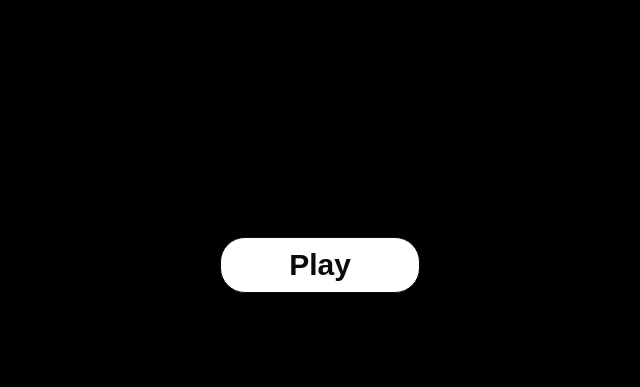
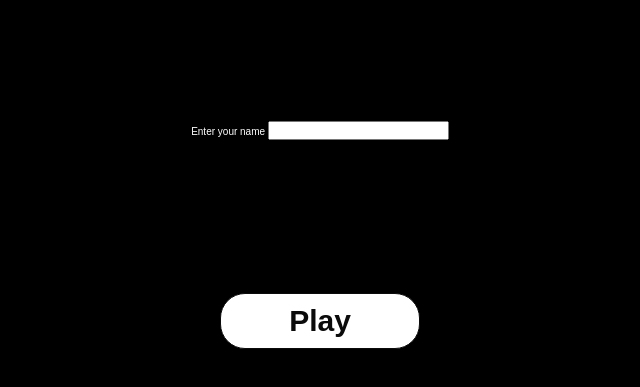
Before and after one commit to Shaf8808/javascript-quiz, a plain HTML site: page index.html in a window 1280 px wide. Shown: the part 299-686 px from the top of the page, without its empty margins (320-960 px from the left). Drawn offline with Linux system fonts and the light colour scheme.

Commit message:
Add user form element to html

```diff
--- a/index.html
+++ b/index.html
@@ -13,6 +13,18 @@
     <!-- The title of my quiz app -->
     <div class="container">
         <h1 id="heading">Quizmaster</h1>
+
+    <!-- User form section  -->
+
+    <section id="user" class="center-all">
+        <form class="center-all" id="user-form" autocomplete="off">
+            <label for="user-name">Enter your name</label>
+            <input type="text" name="user-name" id="user-name" aria-label="Enter your name (required)" required>
+        </form>
+    </section>
+
+
+
     <!-- All of my answer buttons along with their appropriately styled and scripted container -->
         <div id="question-container" class="hide">
             <div id="question"></div>
```
